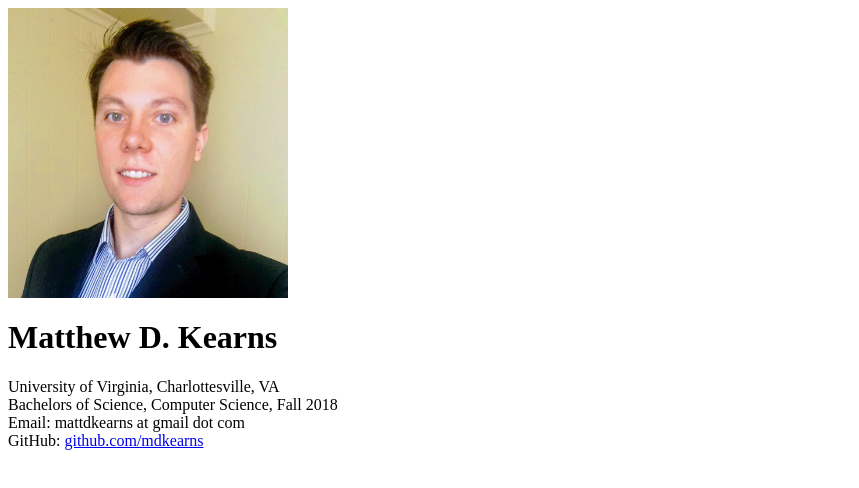
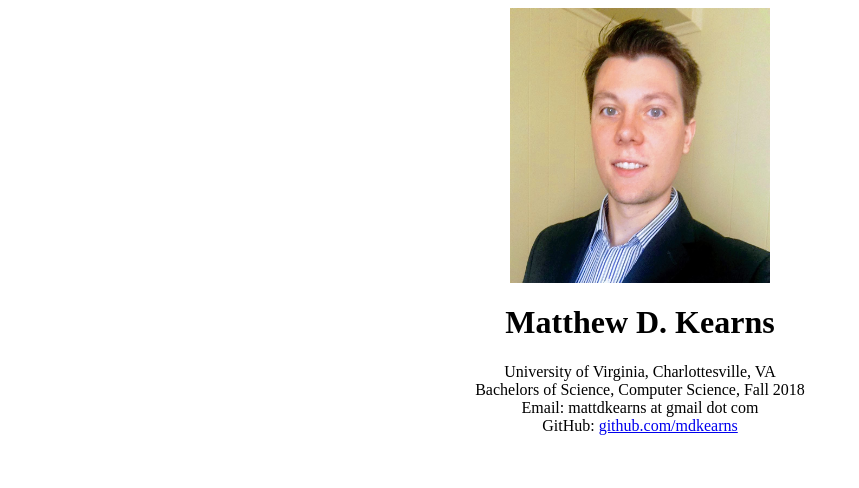
Before and after one commit to mdkearns/mdkearns.github.io, a plain HTML site: page index.html in a window 1280 px wide. Shown: the whole page, without its empty margins (0-859 px from the left). Drawn offline with Linux system fonts and the light colour scheme.

Commit message:
update index.html

```diff
--- a/index.html
+++ b/index.html
@@ -1,15 +1,18 @@
 <html>
 	<head>
 		<title id='profile'>mdkearns</title>
+		<link rel="stylesheet" href="styles.css">
 	</head>
 	<body>
-		<img id='profile' src='./img/profile-image.JPG' height='290' width='280'/>
+		<div id='profile'>
+			<img src='./img/profile-image.JPG' height='275' width='260'/>
 			<h1>Matthew D. Kearns</h1>
-		<p id='profile'>
+			<p>
 				University of Virginia, Charlottesville, VA                <br/>
 				Bachelors of Science, Computer Science, Fall 2018          <br/>
 				Email: mattdkearns at gmail dot com                        <br/>
 				GitHub: <a href='https://github.com/mdkearns'>github.com/mdkearns</a> <br/>
 			</p>
+		</div>
 	</body>
 </html>
--- /dev/null
+++ b/styles.css
@@ -0,0 +1,3 @@
+div {
+	text-align: center;
+}
```
Lines whose indentation alone changed are shown as unchanged.
